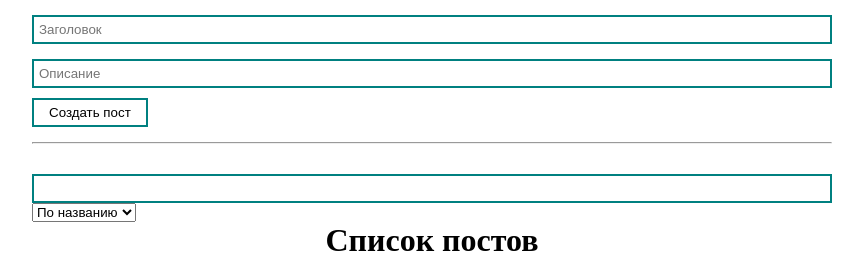
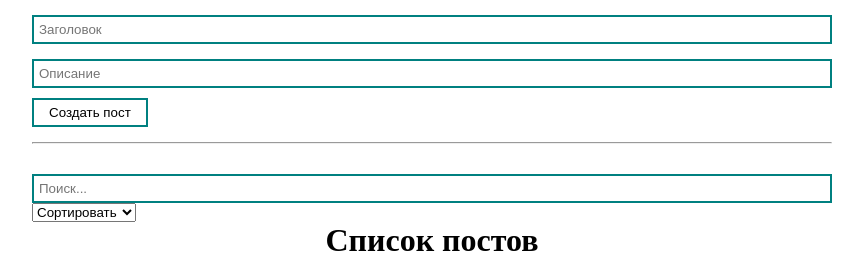
Before and after one commit to StylePro/newProjectInternet, a React (Create React App) app: page / in a window 1280 px wide. Shown: the top 272 px of the page, without its empty margins (208-1071 px from the left). Built offline with nearby package versions, Linux system fonts and the light colour scheme.

Commit message:
search and sorted win!!

```diff
--- a/src/App.js
+++ b/src/App.js
@@ -1,4 +1,4 @@
-import React, {useState} from "react";
+import React, {useMemo, useState} from "react";
 import './components/styles/App.css'
 import PostList from "./components/PostList";
 import PostForm from "./components/PostForm";
@@ -12,7 +12,19 @@ function App() {
         {id: '3', title: 'д', body: 'р'},
         {id: '4', title: 'у', body: 'п'},
     ])
-    const [selectedSort, setSelectedSort] = useState('')  // хранит значение выбора
+    const [selectedSort, setSelectedSort] = useState('')
+    const [searchQuery, setSearchQuery] = useState('')
+
+    const sortedPost = useMemo(()=> {
+        if (selectedSort) {
+            return [...posts].sort((a, b)=> a[selectedSort].localeCompare(b[selectedSort]))
+        }
+        return posts
+    }, [selectedSort, posts]);
+
+    const sortedPostAndSelectedSort = useMemo(()=> {
+        return sortedPost.filter(p => p.title.toLowerCase().includes(searchQuery.toLowerCase()))
+    }, [sortedPost, searchQuery])
 
     const createPost = (newPost) => {
         setPosts([...posts, newPost])
@@ -23,13 +35,16 @@ function App() {
 
     const sortPost = (sort)=> {
         setSelectedSort(sort)
-        setPosts([...posts].sort((a, b)=> a[sort].localeCompare(b[sort])))
     }
     return (
         <div className='App'>
             <PostForm create={createPost}/>
             <hr style={{margin: '15px 0'}}/>
-            <MyInput/>
+            <MyInput
+            placeholder = 'Поиск...'
+            value={searchQuery}
+            onChange = {e => setSearchQuery(e.target.value)}
+            />
             <MySelect
                 value={selectedSort}
                 onChange={sortPost}
@@ -39,10 +54,10 @@ function App() {
                     {value: 'body', name: 'По описанию'},
                 ]}
             />
-            {posts.length
+            {sortedPostAndSelectedSort.length
                 ?
-                <PostList posts={posts} remove={removePost}/>
-                : <h1 style={{textAlign: "center"}}>Список постов пуст</h1>
+                <PostList posts={sortedPostAndSelectedSort} remove={removePost}/>
+                : <h1 style={{textAlign: "center"}}>Список пуст</h1>
             }
         </div>
     );
--- a/src/components/UI/select/MySelect.jsx
+++ b/src/components/UI/select/MySelect.jsx
@@ -2,8 +2,10 @@ import React from 'react';
 
 const MySelect = ({options, value, defaultValue, onChange}) => {
     return (
-        <select onChange={e => onChange(e.target.value)}>
-            <option disabled value={value}>{defaultValue}</option>
+        <select
+            value={value}
+            onChange={e => onChange(e.target.value)}>
+            <option disabled value=''>{defaultValue}</option>
             {options.map(option => <option key={option.value} value={option.value}>{option.name}</option> )}
         </select>
     );
```
